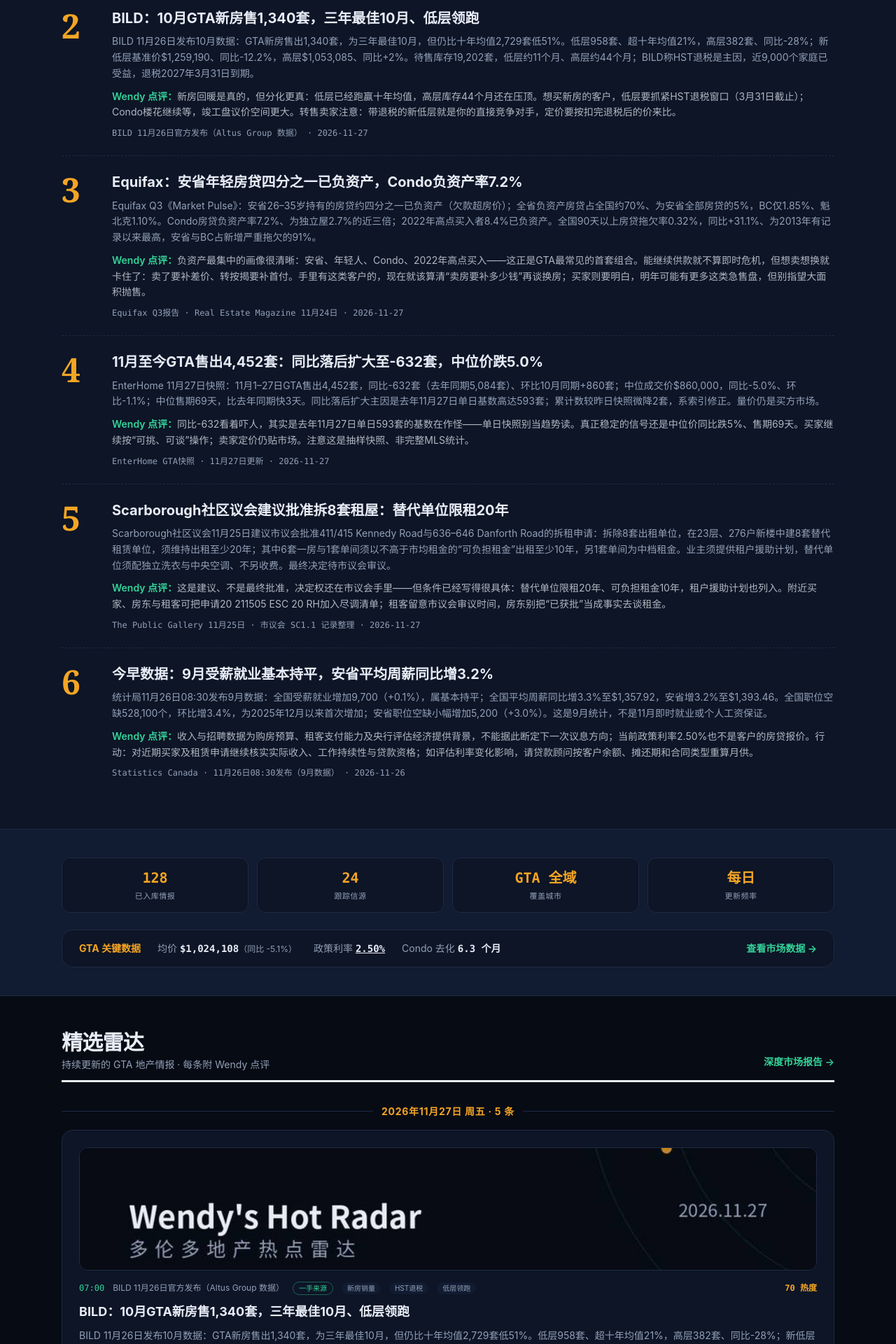
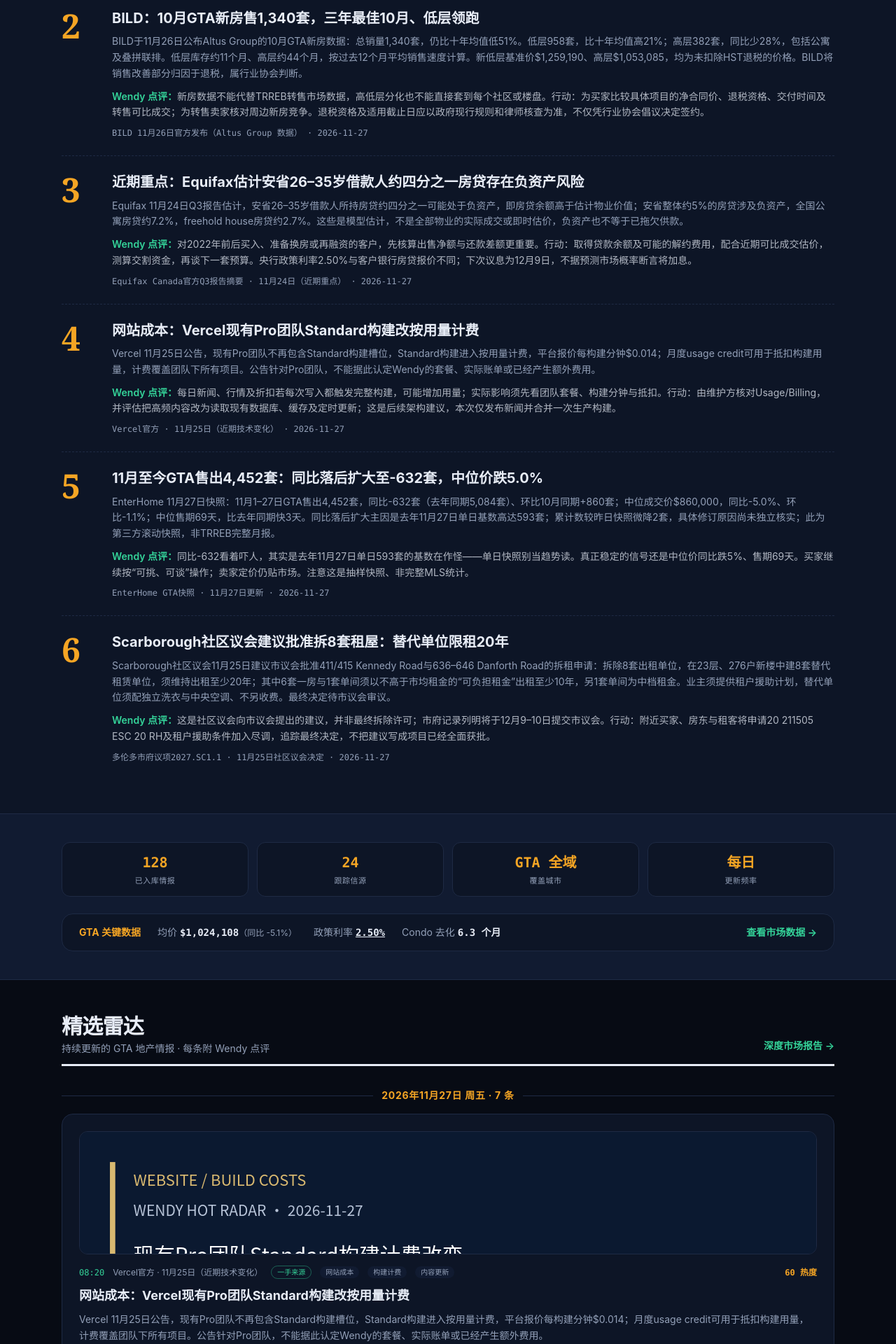
Before and after one commit to wendywangrealestate/wendy-hot-radar, a Next.js app: page / in a window 1280 px wide. Shown: the part 780-2700 px from the top of the page at 70% size. Built offline with nearby package versions, Linux system fonts and the light colour scheme.

Commit message:
Add verified November 27 briefing and refine source attribution

```diff
--- a/data/radar.ts
+++ b/data/radar.ts
@@ -20,18 +20,64 @@ export interface RadarItem {
 
 export const radarItems: RadarItem[] = [
 {
+  "id": "vercel-standard-build-billing-nov25-2026",
+  "date": "2026-11-27",
+  "time": "08:20",
+  "firstHand": true,
+  "source": "Vercel官方 · 11月25日（近期技术变化）",
+  "heat": 60,
+  "tags": [
+    "网站成本",
+    "构建计费",
+    "内容更新"
+  ],
+  "points": [
+    "现有Pro团队Standard构建计费改变",
+    "每构建分钟$0.014（平台报价）",
+    "月度用量抵扣适用于构建"
+  ],
+  "title": "网站成本：Vercel现有Pro团队Standard构建改按用量计费",
+  "summary": "Vercel 11月25日公告，现有Pro团队不再包含Standard构建槽位，Standard构建进入按用量计费，平台报价每构建分钟$0.014；月度usage credit可用于抵扣构建用量，计费覆盖团队下所有项目。公告针对Pro团队，不能据此认定Wendy的套餐、实际账单或已经产生额外费用。",
+  "wendyNote": "每日新闻、行情及折扣若每次写入都触发完整构建，可能增加用量；实际影响须先看团队套餐、构建分钟与抵扣。行动：由维护方核对Usage/Billing，并评估把高频内容改为读取现有数据库、缓存及定时更新；这是后续架构建议，本次仅发布新闻并合并一次生产构建。",
+  "url": "https://vercel.com/changelog/standard-builds-for-existing-pro-teams-have-moved-to-usage-based-billing",
+  "image": "/summaries/vercel-standard-build-billing-nov25-2026-brief.svg"
+},
+{
+  "id": "copilot-sourced-field-assistant-nov26-2026",
+  "date": "2026-11-27",
+  "time": "08:20",
+  "firstHand": true,
+  "source": "Microsoft UK Stories · 11月26日案例",
+  "heat": 48,
+  "tags": [
+    "AI工具",
+    "带来源回答",
+    "知识库"
+  ],
+  "points": [
+    "Copilot Studio案例11月26日公布",
+    "检索至少1,200份内部资料",
+    "回答链接回原始SharePoint文件"
+  ],
+  "title": "AI案例：Openreach用可追溯原文的手机助手查现场资料",
+  "summary": "微软11月26日介绍Openreach的Engineer Buddy：以Copilot Studio构建，从至少1,200份内部政策和操作资料中用自然语言寻找答案，并提供原始SharePoint文件链接供核查。这是英国电信企业案例，并非加拿大地产专用新产品或普遍效率保证。",
+  "wendyNote": "可借鉴到经纪团队查交接清单、物业管理流程及公开FAQ：答案附来源、日期，资料不足时转人工。本案例不代表Amy已具备这些能力。行动：先用十个不含客户隐私的真实问题和已核准资料做小范围测试，检查回答、原文链接与过期资料处理，再决定是否接入网站。",
+  "url": "https://ukstories.microsoft.com/features/how-ai-is-helping-bt-group-openreach-engineers-in-the-field/",
+  "image": "/summaries/copilot-sourced-field-assistant-nov26-2026-brief.svg"
+},
+{
   "date": "2026-11-27",
   "firstHand": true,
   "heat": 70,
   "id": "bild-newhome-oct2026",
-  "image": "/summaries/bild-newhome-oct2026.jpg",
+  "image": "/summaries/bild-newhome-oct2026-brief.svg",
   "points": [
     "10月新房售1,340套",
     "低层958套超十年均值21%",
     "高层库存44个月"
   ],
   "source": "BILD 11月26日官方发布（Altus Group 数据）",
-  "summary": "BILD 11月26日发布10月数据：GTA新房售出1,340套，为三年最佳10月，但仍比十年均值2,729套低51%。低层958套、超十年均值21%，高层382套、同比-28%；新低层基准价$1,259,190、同比-12.2%，高层$1,053,085、同比+2%。待售库存19,202套，低层约11个月、高层约44个月；BILD称HST退税是主因，近9,000个家庭已受益，退税2027年3月31日到期。",
+  "summary": "BILD于11月26日公布Altus Group的10月GTA新房数据：总销量1,340套，仍比十年均值低51%。低层958套，比十年均值高21%；高层382套，同比少28%，包括公寓及叠拼联排。低层库存约11个月、高层约44个月，按过去12个月平均销售速度计算。新低层基准价$1,259,190、高层$1,053,085，均为未扣除HST退税的价格。BILD将销售改善部分归因于退税，属行业协会判断。",
   "tags": [
     "新房销量",
     "HST退税",
@@ -40,7 +86,7 @@ export const radarItems: RadarItem[] = [
   "time": "07:00",
   "title": "BILD：10月GTA新房售1,340套，三年最佳10月、低层领跑",
   "url": "https://www.bildgta.ca/gta-new-homes-sales-rise-in-october-as-temporary-hst-rebate-continues-to-provide-relief-for-new-home-purchasers/",
-  "wendyNote": "新房回暖是真的，但分化更真：低层已经跑赢十年均值，高层库存44个月还在压顶。想买新房的客户，低层要抓紧HST退税窗口（3月31日截止）；Condo楼花继续等，竣工盘议价空间更大。转售卖家注意：带退税的新低层就是你的直接竞争对手，定价要按扣完退税后的价来比。"
+  "wendyNote": "新房数据不能代替TRREB转售市场数据，高低层分化也不能直接套到每个社区或楼盘。行动：为买家比较具体项目的净合同价、退税资格、交付时间及转售可比成交；为转售卖家核对周边新房竞争。退税资格及适用截止日应以政府现行规则和律师核查为准，不仅凭行业协会倡议决定签约。"
 },
 {
   "date": "2026-11-27",
@@ -77,7 +123,7 @@ export const radarItems: RadarItem[] = [
     "中位价$860,000同比-5.0%"
   ],
   "source": "EnterHome GTA快照 · 11月27日更新",
-  "summary": "EnterHome 11月27日快照：11月1–27日GTA售出4,452套，同比-632套（去年同期5,084套）、环比10月同期+860套；中位成交价$860,000，同比-5.0%、环比-1.1%；中位售期69天，比去年同期快3天。同比落后扩大主因是去年11月27日单日基数高达593套；累计数较昨日快照微降2套，系索引修正。量价仍是买方市场。",
+  "summary": "EnterHome 11月27日快照：11月1–27日GTA售出4,452套，同比-632套（去年同期5,084套）、环比10月同期+860套；中位成交价$860,000，同比-5.0%、环比-1.1%；中位售期69天，比去年同期快3天。同比落后扩大主因是去年11月27日单日基数高达593套；累计数较昨日快照微降2套，具体修订原因尚未独立核实；此为第三方滚动快照，非TRREB完整月报。",
   "tags": [
     "11月成交",
     "月中快照",
@@ -90,39 +136,39 @@ export const radarItems: RadarItem[] = [
 },
 {
   "date": "2026-11-27",
-  "firstHand": false,
+  "firstHand": true,
   "heat": 70,
   "id": "equifax-negative-equity-q3-2026",
-  "image": "/summaries/equifax-negative-equity-q3-2026.jpg",
-  "points": [
-    "年轻房贷26%已负资产",
-    "Condo负资产率7.2%",
-    "全国拖欠0.32%创13年新高"
-  ],
-  "source": "Equifax Q3报告 · Real Estate Magazine 11月24日",
-  "summary": "Equifax Q3《Market Pulse》：安省26–35岁持有的房贷约四分之一已负资产（欠款超房价）；全省负资产房贷占全国约70%、为安省全部房贷的5%，BC仅1.85%、魁北克1.10%。Condo房贷负资产率7.2%、为独立屋2.7%的近三倍；2022年高点买入者8.4%已负资产。全国90天以上房贷拖欠率0.32%，同比+31.1%、为2013年有记录以来最高，安省与BC占新增严重拖欠的91%。",
+  "image": "/summaries/equifax-negative-equity-q3-2026-brief.svg",
+  "points": [
+    "11月24日报告：模型估计",
+    "年轻安省借款人更集中",
+    "负资产不等于拖欠供款"
+  ],
+  "source": "Equifax Canada官方Q3报告摘要 · 11月24日（近期重点）",
+  "summary": "Equifax 11月24日Q3报告估计，安省26–35岁借款人所持房贷约四分之一可能处于负资产，即房贷余额高于估计物业价值；安省整体约5%的房贷涉及负资产，全国公寓房贷约7.2%，freehold house房贷约2.7%。这些是模型估计，不是全部物业的实际成交或即时估价，负资产也不等于已拖欠供款。",
   "tags": [
     "负资产",
     "年轻买家",
     "Condo风险"
   ],
   "time": "07:00",
-  "title": "Equifax：安省年轻房贷四分之一已负资产，Condo负资产率7.2%",
-  "url": "https://realestatemagazine.ca/one-in-four-mortgages-held-by-younger-ontarians-may-be-underwater-equifax/",
-  "wendyNote": "负资产最集中的画像很清晰：安省、年轻人、Condo、2022年高点买入——这正是GTA最常见的首套组合。能继续供款就不算即时危机，但想卖想换就卡住了：卖了要补差价、转按揭要补首付。手里有这类客户的，现在就该算清“卖房要补多少钱”再谈换房；买家则要明白，明年可能有更多这类急售盘，但别指望大面积抛售。"
+  "title": "近期重点：Equifax估计安省26–35岁借款人约四分之一房贷存在负资产风险",
+  "url": "https://www.equifax.ca/business/blog/all-news/-/story/rising-interest-rates-could-put-nearly-1-in-4-mortgage-holders-at-risk-of-added-financial-stress-as-mortgage-delinquencies-reach-13-year-high/",
+  "wendyNote": "对2022年前后买入、准备换房或再融资的客户，先核算出售净额与还款差额更重要。行动：取得贷款余额及可能的解约费用，配合近期可比成交估价，测算交割资金，再谈下一套预算。央行政策利率2.50%与客户银行房贷报价不同；下次议息为12月9日，不据预测市场概率断言将加息。"
 },
 {
   "date": "2026-11-27",
-  "firstHand": false,
+  "firstHand": true,
   "heat": 58,
   "id": "kennedy-danforth-decision-nov25-2026",
-  "image": "/summaries/kennedy-danforth-decision-nov25-2026.jpg",
-  "points": [
-    "社区议会建议市议会批准",
-    "8套替代租屋限租20年",
-    "租户援助计划须配套"
-  ],
-  "source": "The Public Gallery 11月25日 · 市议会 SC1.1 记录整理",
+  "image": "/summaries/kennedy-danforth-decision-nov25-2026-brief.svg",
+  "points": [
+    "11月25日通过社区议会建议",
+    "替代8套租屋至少维持20年",
+    "12月9–10日交市议会审议"
+  ],
+  "source": "多伦多市府议项2027.SC1.1 · 11月25日社区议会决定",
   "summary": "Scarborough社区议会11月25日建议市议会批准411/415 Kennedy Road与636–646 Danforth Road的拆租申请：拆除8套出租单位，在23层、276户新楼中建8套替代租赁单位，须维持出租至少20年；其中6套一房与1套单间须以不高于市均租金的“可负担租金”出租至少10年，另1套单间为中档租金。业主须提供租户援助计划，替代单位须配独立洗衣与中央空调、不另收费。最终决定待市议会审议。",
   "tags": [
     "Scarborough",
@@ -131,8 +177,8 @@ export const radarItems: RadarItem[] = [
   ],
   "time": "07:00",
   "title": "Scarborough社区议会建议批准拆8套租屋：替代单位限租20年",
-  "url": "https://publicgallery.app/toronto/items/2027.SC1.1",
-  "wendyNote": "这是建议、不是最终批准，决定权还在市议会手里——但条件已经写得很具体：替代单位限租20年、可负担租金10年，租户援助计划也列入。附近买家、房东与租客可把申请20 211505 ESC 20 RH加入尽调清单；租客留意市议会审议时间，房东别把“已获批”当成事实去谈租金。"
+  "url": "https://secure.toronto.ca/council/agenda-item.do?item=2027.SC1.1",
+  "wendyNote": "这是社区议会向市议会提出的建议，并非最终拆除许可；市府记录列明将于12月9–10日提交市议会。行动：附近买家、房东与租客将申请20 211505 ESC 20 RH及租户援助条件加入尽调，追踪最终决定，不把建议写成项目已经全面获批。"
 },
 {
   "id": "statcan-september-payroll-vacancies-nov26-2026",
```
